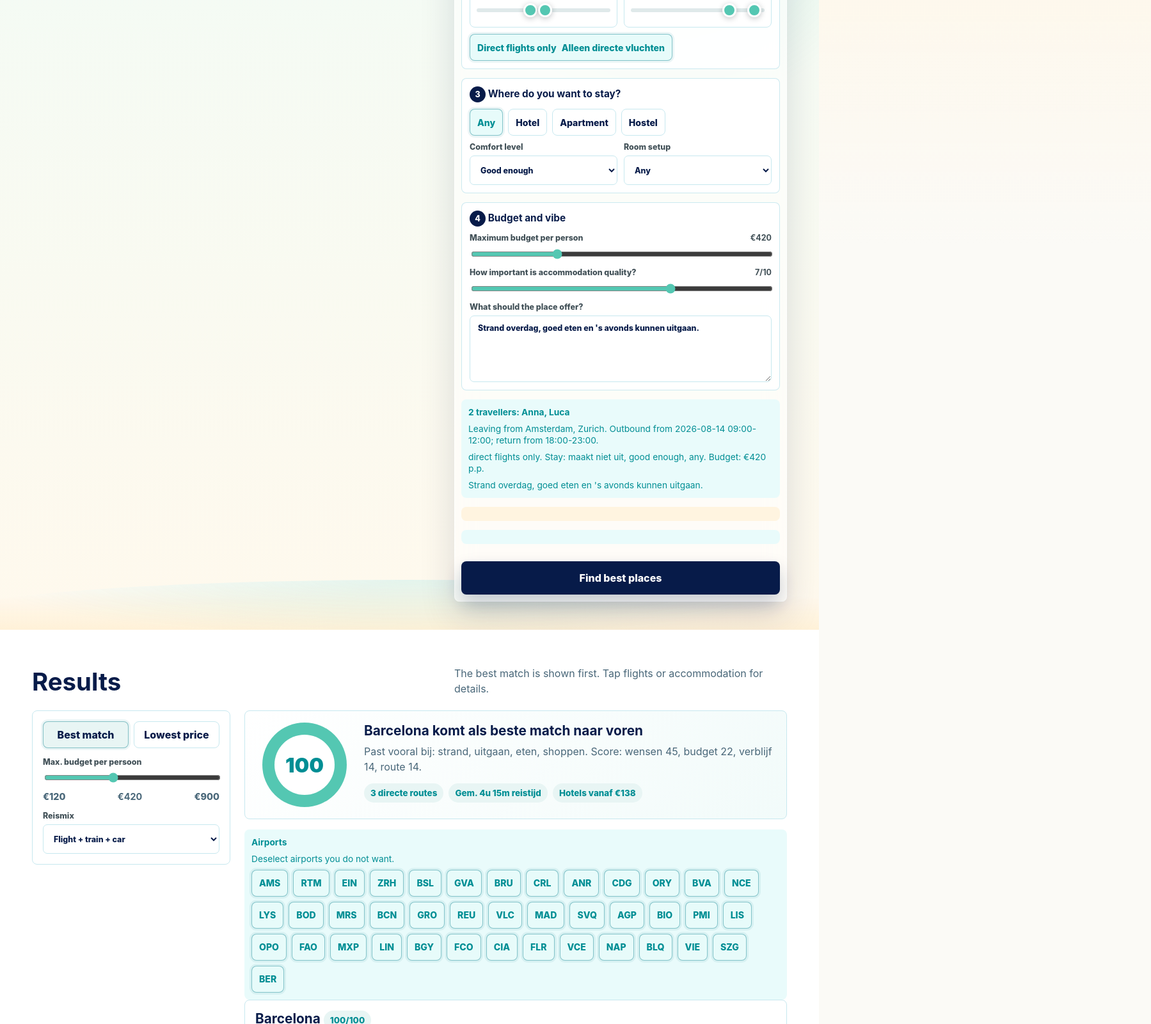
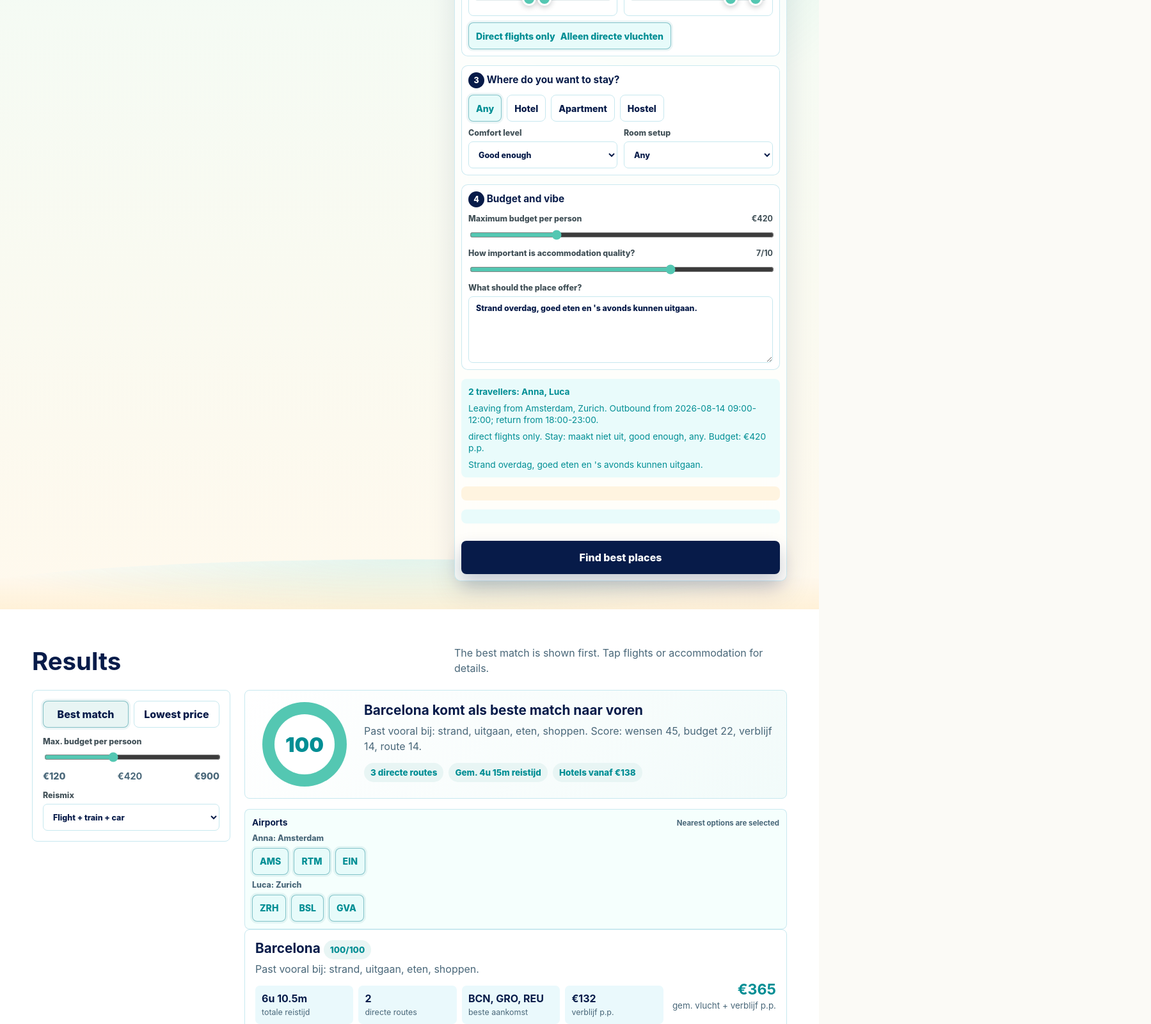
Before and after one commit to jpwid/alpaica, a plain HTML site: page outputs/index.html in a window 1280 px wide. Shown: the part 540-2140 px from the top of the page at 64% size, 1799 px wide, since content can reach past the window. Drawn offline with Linux system fonts and the light colour scheme.

Commit message:
Improve mobile UI and airport selection

```diff
--- a/outputs/index.html
+++ b/outputs/index.html
@@ -44,6 +44,14 @@
 
     * { box-sizing: border-box; }
 
+    html,
+    body {
+      width: 100%;
+      max-width: 100%;
+      overflow-x: hidden;
+      overflow-x: clip;
+    }
+
     body {
       margin: 0;
       font-family: Inter, ui-sans-serif, system-ui, -apple-system, BlinkMacSystemFont, "Segoe UI", sans-serif;
@@ -51,6 +59,11 @@
         linear-gradient(180deg, rgba(236, 252, 248, .88), rgba(255, 247, 232, .68) 520px, #fbfaf6 920px),
         #fbfaf6;
       color: var(--ink);
+    }
+
+    img,
+    svg {
+      max-width: 100%;
     }
 
     button,
@@ -94,6 +107,7 @@
       padding: 18px clamp(18px, 5vw, 56px);
       position: relative;
       z-index: 1;
+      max-width: 100%;
     }
 
     .brand {
@@ -177,6 +191,7 @@
 
     .hero-inner {
       width: min(1180px, calc(100% - 36px));
+      max-width: 100%;
       margin: 0 auto;
       display: grid;
       grid-template-columns: minmax(220px, 360px) minmax(420px, 520px);
@@ -213,11 +228,11 @@
     }
 
     .search-panel {
-      background: rgba(255, 255, 255, .56);
+      background: rgba(255, 255, 255, .72);
       color: var(--ink);
-      border-radius: 8px;
-      border: 1px solid rgba(255, 255, 255, .72);
-      box-shadow: 0 24px 56px rgba(7, 27, 73, .14);
+      border-radius: 10px;
+      border: 1px solid rgba(199, 232, 239, .86);
+      box-shadow: 0 18px 44px rgba(7, 27, 73, .11);
       padding: 10px;
       backdrop-filter: blur(16px);
     }
@@ -265,12 +280,12 @@
     select,
     textarea {
       width: 100%;
-      min-height: 46px;
+      min-height: 42px;
       border: 1px solid var(--line);
       border-radius: 7px;
       background: #fff;
       color: var(--ink);
-      padding: 10px 12px;
+      padding: 9px 11px;
       outline: none;
     }
 
@@ -297,6 +312,18 @@
       grid-template-columns: 1fr 1fr 42px;
       gap: 8px;
       align-items: end;
+      min-width: 0;
+    }
+
+    .person > *,
+    .field-grid > *,
+    .two-col > *,
+    .three-col > *,
+    .time-grid > *,
+    .city-card > *,
+    .metric,
+    .traveler-flight > * {
+      min-width: 0;
     }
 
     .autocomplete-field {
@@ -316,6 +343,9 @@
       background: #fff;
       box-shadow: 0 18px 38px rgba(23, 33, 38, .18);
       padding: 6px;
+      max-height: min(280px, 48vh);
+      overflow-y: auto;
+      overscroll-behavior: contain;
     }
 
     .suggestions.open {
@@ -325,7 +355,7 @@
 
     .suggestion {
       width: 100%;
-      min-height: 42px;
+      min-height: 38px;
       display: flex;
       align-items: center;
       justify-content: space-between;
@@ -372,10 +402,10 @@
     .form-step {
       display: grid;
       gap: 10px;
-      padding: 12px;
+      padding: 10px;
       border: 1px solid rgba(199, 232, 239, .92);
-      border-radius: 8px;
-      background: rgba(255, 255, 255, .86);
+      border-radius: 10px;
+      background: rgba(255, 255, 255, .9);
     }
 
     .step-title {
@@ -523,6 +553,7 @@
       font-size: .88rem;
       font-weight: 760;
       cursor: pointer;
+      max-width: 100%;
     }
 
     .check-tile input,
@@ -563,6 +594,40 @@
       color: var(--teal-dark);
       font-size: .86rem;
       line-height: 1.35;
+    }
+
+    .airport-filter {
+      background: #f5fffd;
+      color: var(--ink);
+      border: 1px solid rgba(199, 232, 239, .92);
+    }
+
+    .airport-filter header {
+      display: flex;
+      justify-content: space-between;
+      gap: 12px;
+      align-items: baseline;
+    }
+
+    .airport-filter small {
+      color: var(--muted);
+      font-weight: 650;
+    }
+
+    .airport-groups {
+      display: grid;
+      gap: 8px;
+    }
+
+    .airport-group {
+      display: grid;
+      gap: 6px;
+    }
+
+    .airport-group-title {
+      color: var(--muted);
+      font-size: .78rem;
+      font-weight: 800;
     }
 
     .server-warning {
@@ -731,6 +796,7 @@
 
     .section {
       width: min(1180px, calc(100% - 36px));
+      max-width: 100%;
       margin: 0 auto;
       padding: 56px 0;
     }
@@ -1030,6 +1096,7 @@
     .metric b {
       display: block;
       font-size: 1rem;
+      overflow-wrap: anywhere;
     }
 
     .metric span {
@@ -1211,8 +1278,19 @@
     }
 
     @media (max-width: 520px) {
+      html,
+      body {
+        overflow-x: hidden;
+      }
+
       .topbar {
         padding: 14px;
+        flex-wrap: wrap;
+        gap: 10px;
+      }
+
+      .language-switch {
+        margin-left: auto;
       }
 
       h1 {
@@ -1236,7 +1314,8 @@
       }
 
       .search-panel {
-        padding: 12px;
+        padding: 8px;
+        border-radius: 12px;
       }
 
       .tabs {
@@ -1265,17 +1344,36 @@
       }
 
       .person {
-        grid-template-columns: minmax(0, 1fr) minmax(0, 1fr) 36px;
+        grid-template-columns: minmax(0, 1fr);
         gap: 6px;
       }
 
       .person .icon-button {
         width: 36px;
         height: 42px;
+        justify-self: end;
       }
 
       .city-meta {
         grid-template-columns: 1fr 1fr;
+      }
+
+      .city-card,
+      .score-card,
+      .filters {
+        padding: 12px;
+      }
+
+      .check-tile,
+      .choice-chip {
+        min-height: 36px;
+        padding: 8px 10px;
+        font-size: .82rem;
+      }
+
+      .airport-filter header {
+        display: grid;
+        gap: 2px;
       }
 
       .live-search {
@@ -2266,7 +2364,7 @@
     function chooseSuggestion(input, city) {
       input.value = city;
       closeSuggestions();
-      input.focus();
+      input.dispatchEvent(new Event("change", { bubbles: true }));
     }
 
     function renderSuggestions(input) {
@@ -2294,7 +2392,15 @@
         input.dataset.autocompleteReady = "true";
 
         input.addEventListener("focus", () => renderSuggestions(input));
-        input.addEventListener("input", () => renderSuggestions(input));
+        input.addEventListener("input", () => {
+          airportFiltersInitialized = false;
+          airportFiltersTouched = false;
+          renderSuggestions(input);
+        });
+        input.addEventListener("change", () => {
+          airportFiltersInitialized = false;
+          airportFiltersTouched = false;
+        });
         input.addEventListener("keydown", (event) => {
           const box = input.closest(".autocomplete-field").querySelector(".suggestions");
           const options = [...box.querySelectorAll(".suggestion")];
@@ -2589,6 +2695,7 @@
 
     let selectedAirportCodes = new Set();
     let airportFiltersInitialized = false;
+    let airportFiltersTouched = false;
 
     const homeAirportMap = {
       amsterdam: ["AMS", "RTM", "EIN"], rotterdam: ["RTM", "AMS"], "den haag": ["RTM", "AMS"], utrecht: ["AMS", "RTM"], eindhoven: ["EIN", "AMS", "BRU"],
@@ -2632,10 +2739,14 @@
       return homeAirportMap[key] || airportAlternatives[cityAirport(city)] || [cityAirport(city)];
     }
 
+    function airportFilterAllows(code) {
+      return (!airportFiltersTouched && selectedAirportCodes.size === 0) || selectedAirportCodes.has(code);
+    }
+
     function activeTravelersWithAirports() {
       return collectTravelers().map((traveler) => ({
         ...traveler,
-        departureAirportOptions: homeAirportsFor(traveler.city).filter((code) => selectedAirportCodes.size === 0 || selectedAirportCodes.has(code))
+        departureAirportOptions: homeAirportsFor(traveler.city).filter(airportFilterAllows)
       }));
     }
 
@@ -2706,7 +2817,7 @@
             isDirect: typeof flight.isDirect === "boolean" ? flight.isDirect : Number(flight.stops || 0) === 0,
             sourceType: "live"
           }))
-          .filter((flight) => selectedAirportCodes.size === 0 || (selectedAirportCodes.has(flight.departureAirport) && selectedAirportCodes.has(flight.arrivalAirport)))
+          .filter((flight) => airportFilterAllows(flight.departureAirport))
           .filter((flight) => !document.querySelector("#directOnly").checked || flight.isDirect);
       }
 
@@ -2744,10 +2855,15 @@
       };
     }
 
+    function airportFilterGroups() {
+      return collectTravelers().map((traveler) => ({
+        traveler,
+        airports: homeAirportsFor(traveler.city).slice(0, 3)
+      })).filter((group) => group.airports.length);
+    }
+
     function airportFilterOptions() {
-      const departure = activeTravelersWithAirports().flatMap((traveler) => homeAirportsFor(traveler.city));
-      const arrivals = destinationCities.flatMap((city) => city.airportCodes || []);
-      return [...new Set([...departure, ...arrivals])].filter(Boolean).slice(0, 40);
+      return [...new Set(airportFilterGroups().flatMap((group) => group.airports))].filter(Boolean);
     }
 
     function ensureAirportFilterElement() {
@@ -2755,7 +2871,7 @@
       if (!filter) {
         filter = document.createElement("div");
         filter.id = "airportFilters";
-        filter.className = "trip-summary";
+        filter.className = "trip-summary airport-filter";
         cityList.parentElement.insertBefore(filter, cityList);
       }
       return filter;
@@ -2763,21 +2879,33 @@
 
     function renderAirportFilters() {
       const filter = ensureAirportFilterElement();
+      const groups = airportFilterGroups();
       const codes = airportFilterOptions();
-      if (!airportFiltersInitialized) {
-        codes.forEach((code) => selectedAirportCodes.add(code));
+      const stillAvailable = new Set(codes);
+      selectedAirportCodes = new Set([...selectedAirportCodes].filter((code) => stillAvailable.has(code)));
+      codes.forEach((code) => {
+        if (!airportFiltersInitialized || (!airportFiltersTouched && !selectedAirportCodes.size)) selectedAirportCodes.add(code);
+      });
       airportFiltersInitialized = true;
-      }
       const label = activeLocale === "en" ? "Airports" : activeLocale === "de" ? "Flughafen" : "Luchthavens";
       filter.innerHTML = `
+        <header>
           <strong>${label}</strong>
-        <span>${activeLocale === "en" ? "Deselect airports you do not want." : activeLocale === "de" ? "Entferne Flughafen, die ihr nicht wollt." : "Vink luchthavens uit die jullie niet willen gebruiken."}</span>
+          <small>${activeLocale === "en" ? "Nearest options are selected" : activeLocale === "de" ? "Nächste Optionen sind aktiv" : "Dichtstbijzijnde opties staan aan"}</small>
+        </header>
+        <div class="airport-groups">
+          ${groups.map((group) => `
+            <div class="airport-group">
+              <span class="airport-group-title">${group.traveler.name || group.traveler.city}: ${group.traveler.city}</span>
               <div class="toggle-row">
-          ${codes.map((code) => `
+                ${group.airports.map((code) => `
                   <label class="check-tile">
                     <input class="airport-toggle" type="checkbox" value="${code}" ${selectedAirportCodes.has(code) ? "checked" : ""}>
                     ${code}
                   </label>
+                `).join("")}
+              </div>
+            </div>
           `).join("")}
         </div>
       `;
@@ -2914,7 +3042,7 @@
             <div class="city-meta">
               <div class="metric"><b>${durationText(city.averageTotalTravelDuration)}</b><span>totale reistijd</span></div>
               <div class="metric"><b>${city.flights.filter((flight) => flight.isDirect).length}</b><span>directe routes</span></div>
-              <div class="metric"><b>${city.airportCodes.join(", ")}</b><span>aankomstluchthavens</span></div>
+              <div class="metric"><b>${city.airportCodes.slice(0, 3).join(", ")}</b><span>beste aankomst</span></div>
               <div class="metric"><b>&euro;${city.hotel}</b><span>verblijf p.p.</span></div>
             </div>
             <div class="chips">
@@ -2982,6 +3110,7 @@
 
     document.addEventListener("change", (event) => {
       if (!event.target.matches(".airport-toggle")) return;
+      airportFiltersTouched = true;
       if (event.target.checked) selectedAirportCodes.add(event.target.value);
       else selectedAirportCodes.delete(event.target.value);
       renderCities();
```
Also changed, not shown: index.html (+155 -26 lines). Lines whose indentation alone changed are shown as unchanged.
